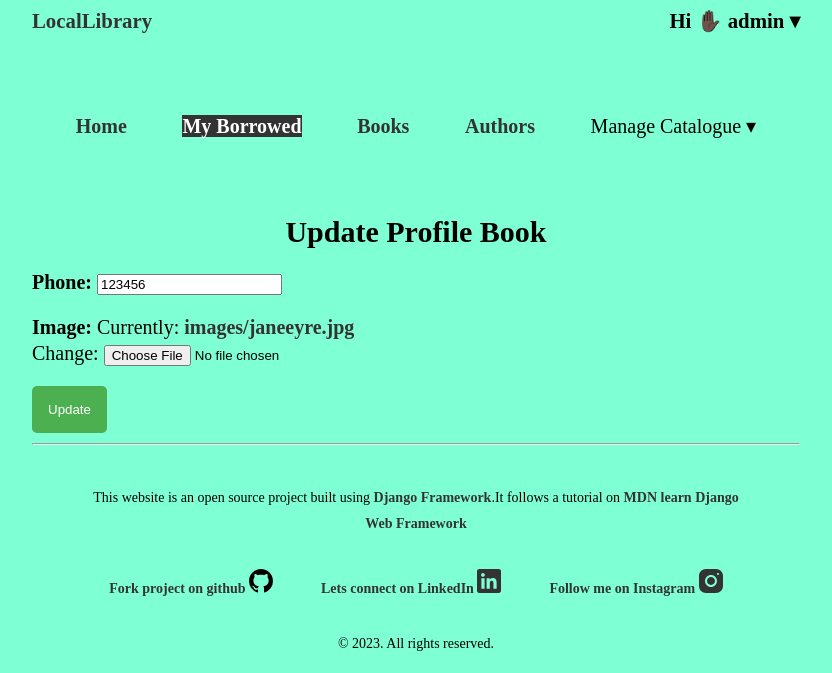
After one commit to schawanji/locallibrary, a Django app: page /catalog/member/update/1 in a window 1280 px wide. The commit adds this page. Shown: the top 673 px of the page, without its empty margins (224-1056 px from the left). Run offline with Django 3.2, Linux system fonts and the light colour scheme; a user stored in the database is signed in; data comes from the database, SQL or seed files in the repository; both versions use the stored data as it was after the commit.

Commit message:
Update User

```diff
--- a/locallibrary/catalog/forms.py
+++ b/locallibrary/catalog/forms.py
@@ -31,3 +31,9 @@ class BookForm(forms.ModelForm):
     class Meta:
         model=models.Book
         fields=['title','summary','isbn','genre','image']
+
+
+class UserProfileForm(forms.ModelForm):
+    class Meta:
+        model=models.UserProfile
+        fields=['phone','image']
--- a/locallibrary/catalog/models.py
+++ b/locallibrary/catalog/models.py
@@ -131,6 +131,10 @@ class UserProfile(models.Model):
     def __str__(self):
         return f'{self.user.username}'
 
+    def get_absolute_url(self):
+        """Returns the URL to access a particular author instance."""
+        return reverse('member', args=[str(self.id)])
+
 
 @receiver(post_save, sender=User)
 def create_user_profile(sender, instance, created, **kwargs):
--- a/locallibrary/catalog/templates/catalog/member.html
+++ b/locallibrary/catalog/templates/catalog/member.html
@@ -9,4 +9,6 @@
     <img src="{{ userprofile.image.url }}" alt="User Image">
 
   {% endif %}
+
+  <button> <a href="{% url 'userprofile-list' member.pk %}"> Update Info </a></button>
 {% endblock %}
--- /dev/null
+++ b/locallibrary/catalog/templates/catalog/member_create_form.html
@@ -0,0 +1,16 @@
+{% extends 'base.html' %}
+
+{% block title%} <title> Update Profile Book </title> {% endblock%}
+
+{% block content %}
+<h2>Update Profile Book</h2>
+
+<form action="" method="post" enctype="multipart/form-data">
+
+    {% csrf_token %}
+{{ form.as_p }}
+
+<input type="submit" value="Update">
+</form>
+
+{% endblock %}
--- a/locallibrary/catalog/urls.py
+++ b/locallibrary/catalog/urls.py
@@ -5,6 +5,10 @@ urlpatterns=[
     path('',views.home,name='home'),
     path('members/',views.UserProfileView.as_view(), name='members'),
     path('member/<int:pk>',views.UserProfile.as_view(), name='member'),
+    #path('member/create/<int:pk>',views.UserProfileCreate.as_view(), name='member-create'),
+    path('member/update/<int:pk>',views.UserProfileUpdate.as_view(), name='member-update'),
+
+
     path('books/',views.BookList.as_view(),name='books'),
     path('authors/',views.AuthorList.as_view(),name='authors'),
     path('signup/',views.SignupView.as_view(),name='signup'),
--- a/locallibrary/catalog/views.py
+++ b/locallibrary/catalog/views.py
@@ -159,7 +159,7 @@ class AuthorFormCreate(LoginRequiredMixin,PermissionRequiredMixin,CreateView):
     model = models.Author
     template_name='catalog/authour_form_create.html'
     permission_required = 'catalog.can_mark_returned'
-    fields=['first_name','last_name','date_of_birth','date_of_death','image']
+    fields=['first_name','last_name','date_of_birth','date_of_death','image','birthplace']
 
 
 
@@ -225,3 +225,13 @@ class UserProfileView(LoginRequiredMixin,ListView):
 class UserProfile(LoginRequiredMixin,DetailView):
     model=models.UserProfile
     template_name='catalog/member.html'
+
+
+
+
+class UserProfileUpdate(LoginRequiredMixin,UpdateView):
+    model=models.UserProfile
+    #form=forms.UserProfileForm
+    template_name='catalog/member_create_form.html'
+    fields=['phone','image']
+    success_url=reverse_lazy('member')
```
Also changed, not shown: locallibrary/db.sqlite3, locallibrary/media/images/janeeyre.jpg (added).
